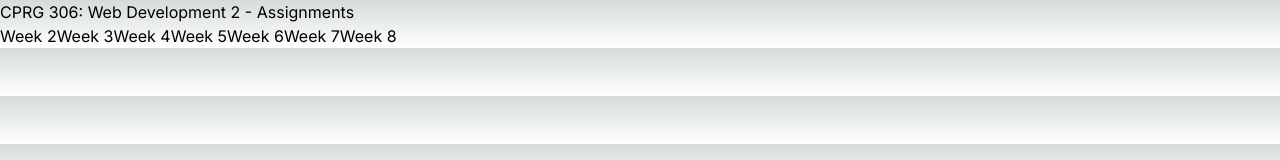
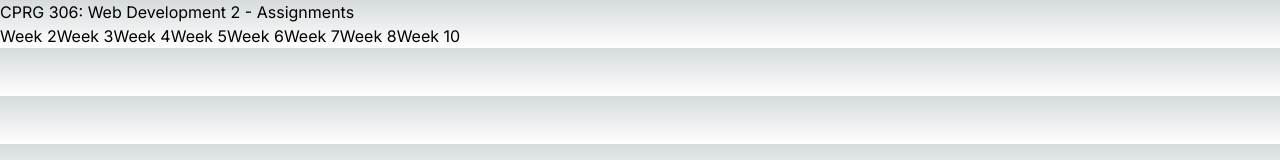
Before and after one commit to ameronebeast/cprg306-assignments, a Next.js app: page / in a window 1280 px wide. Shown: the top 160 px of the page. Built offline with nearby package versions, Linux system fonts and the light colour scheme.

Commit message:
correctiion

```diff
--- a/app/page.js
+++ b/app/page.js
@@ -19,6 +19,8 @@ export default function Home() {
         </Link>
         <Link href="/week-8">Week 8
         </Link>
+        <Link href="/week-10">Week 10
+        </Link>
 
       </p>
     </main>
--- a/app/week-10/page.js
+++ b/app/week-10/page.js
@@ -22,7 +22,7 @@ function LandingPage() {
                         Logout
                     </button>
                     <div className="mt-4">
-                        <a href="/week-8/shopping-list" className="text-blue-400 hover:text-purple-500">Click here to Go to Shopping List </a>
+                        <a href="/week-10/shopping-list" className="text-blue-400 hover:text-purple-500">Click here to Go to Shopping List </a>
                     </div>
                 </div>
             </div>
```
Also changed, not shown: app/week-3/Layout.js (added).
